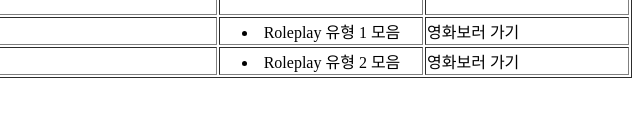
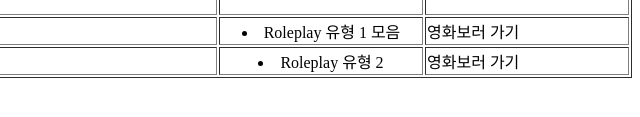
Before and after one commit to JohnathanIssac/CJWOpic, a plain HTML site: page index.html in a window 1280 px wide. Shown: the part 245-362 px from the top of the page, 640-1280 px from the left. Drawn offline with Linux system fonts and the light colour scheme.

Commit message:
Update index.html

```diff
--- a/index.html
+++ b/index.html
@@ -43,7 +43,7 @@
                     <td id="date">2/23</td>
                     <td>Role Playing 2</td>
                     <td id="file">
-                        <li><a href="오픽 유형2.pdf">Roleplay 유형 2 모음</a></li>
+                        <li><a href="오픽 유형2.pdf">Roleplay 유형 2</a></li>
                        </td>
                     <td><a href="cjw Movie.pdf">영화보러 가기</a></td>
                 </tr>
```
